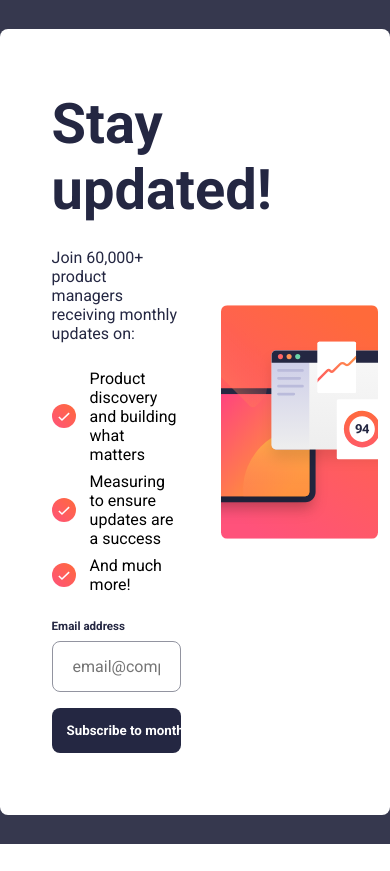
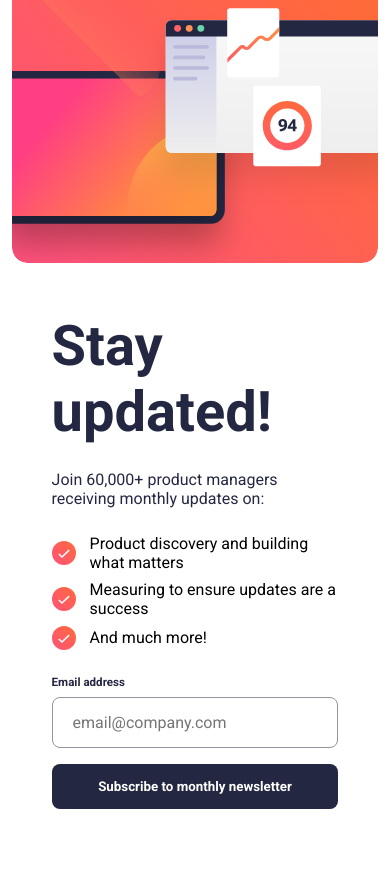
Before and after one commit to joaovictormendessilva/newsletter, a React (Vite) app: page / in a window 390 px wide. Before the commit the page ends 844 px from the top, so only its background shows below. Built offline with nearby package versions, Linux system fonts and the light colour scheme.

Commit message:
Making responsive

```diff
--- a/src/components/Card/Card.module.css
+++ b/src/components/Card/Card.module.css
@@ -38,3 +38,10 @@
 .card .list li img{
     width: 1.5rem;
 }
+
+@media (max-width: 540px) {
+    .card{
+        display: flex;
+        flex-direction:column-reverse;
+    }
+}
--- a/src/components/Illustration/Illustration.module.css
+++ b/src/components/Illustration/Illustration.module.css
@@ -2,7 +2,23 @@
     line-height: 0;
 }
 
-.illustration img{
+.illustration .desktopIllustration,
+.illustration .mobileIllustration
+{
     width: 100%;
     height: 100%;
 }
+
+.illustration .mobileIllustration{
+    display: none;
+}
+
+
+@media (max-width: 540px) {
+    .illustration .desktopIllustration{
+        display: none;
+    }
+    .illustration .mobileIllustration{
+        display: block;
+    }
+}
--- a/src/components/Illustration/Illustration.tsx
+++ b/src/components/Illustration/Illustration.tsx
@@ -3,12 +3,18 @@ import styles from './Illustration.module.css'
 
 // Images
 import desktopIllustration from '../../assets/img/illustration-desktop.svg'
+import mobileIllustration from '../../assets/img/illustration-mobile.svg'
 
 export function Illustration(){
     return (
         <div className={styles.illustration}>
             <img
+                className={styles.desktopIllustration}
                 src={desktopIllustration}
+            />
+            <img
+                className={styles.mobileIllustration}
+                src={mobileIllustration}
             />
         </div>
     )
```
